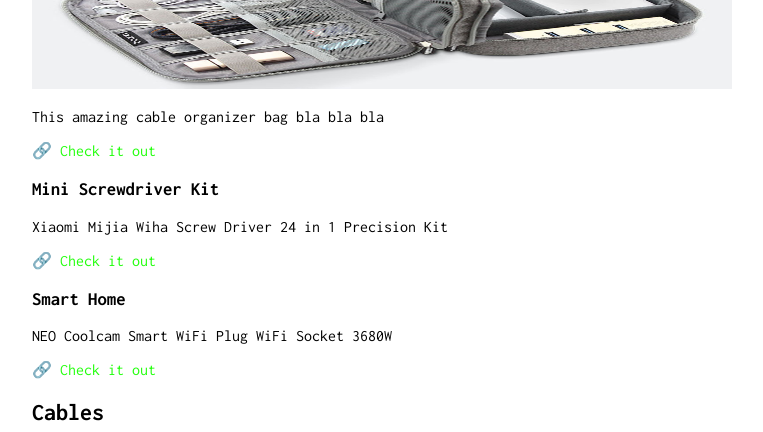
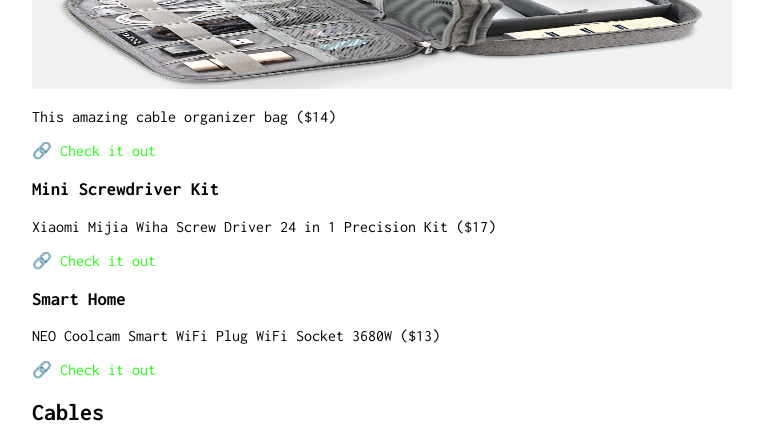
Before and after one commit to AtomicGlenn/GlennFindsTech, a Jekyll site: the page built from index.md, in a window 1280 px wide. Shown: the part 545-977 px from the top of the page, without its empty margins (258-1021 px from the left). Built offline with Jekyll 4.4.1, drawn with Linux system fonts in a browser that asks for light colours; our own code applies the rules of GitHub Pages for plain Markdown files.

Commit message:
Update index.md

```diff
--- a/index.md
+++ b/index.md
@@ -15,19 +15,20 @@
 
 <img src="images/cable_organizer.jpg" alt="Cable Organizer" height="200" width="200" />
 
-This amazing cable organizer bag bla bla bla
+This amazing cable organizer bag ($14)
 
-🔗 [Check it out](https://nl.aliexpress.com/item/32901958471.html)
+🔗 [Check it out](http://s.click.aliexpress.com/e/M6JFpPzQ)
+
 
 ### Mini Screwdriver Kit
 
-Xiaomi Mijia Wiha Screw Driver 24 in 1 Precision Kit
+Xiaomi Mijia Wiha Screw Driver 24 in 1 Precision Kit ($17)
 
 🔗 [Check it out](http://s.click.aliexpress.com/e/4Ze2SyBq)
 
 ### Smart Home
 
-NEO Coolcam Smart WiFi Plug WiFi Socket 3680W
+NEO Coolcam Smart WiFi Plug WiFi Socket 3680W ($13)
 
 🔗 [Check it out](http://s.click.aliexpress.com/e/ls324rlW)
 
```
